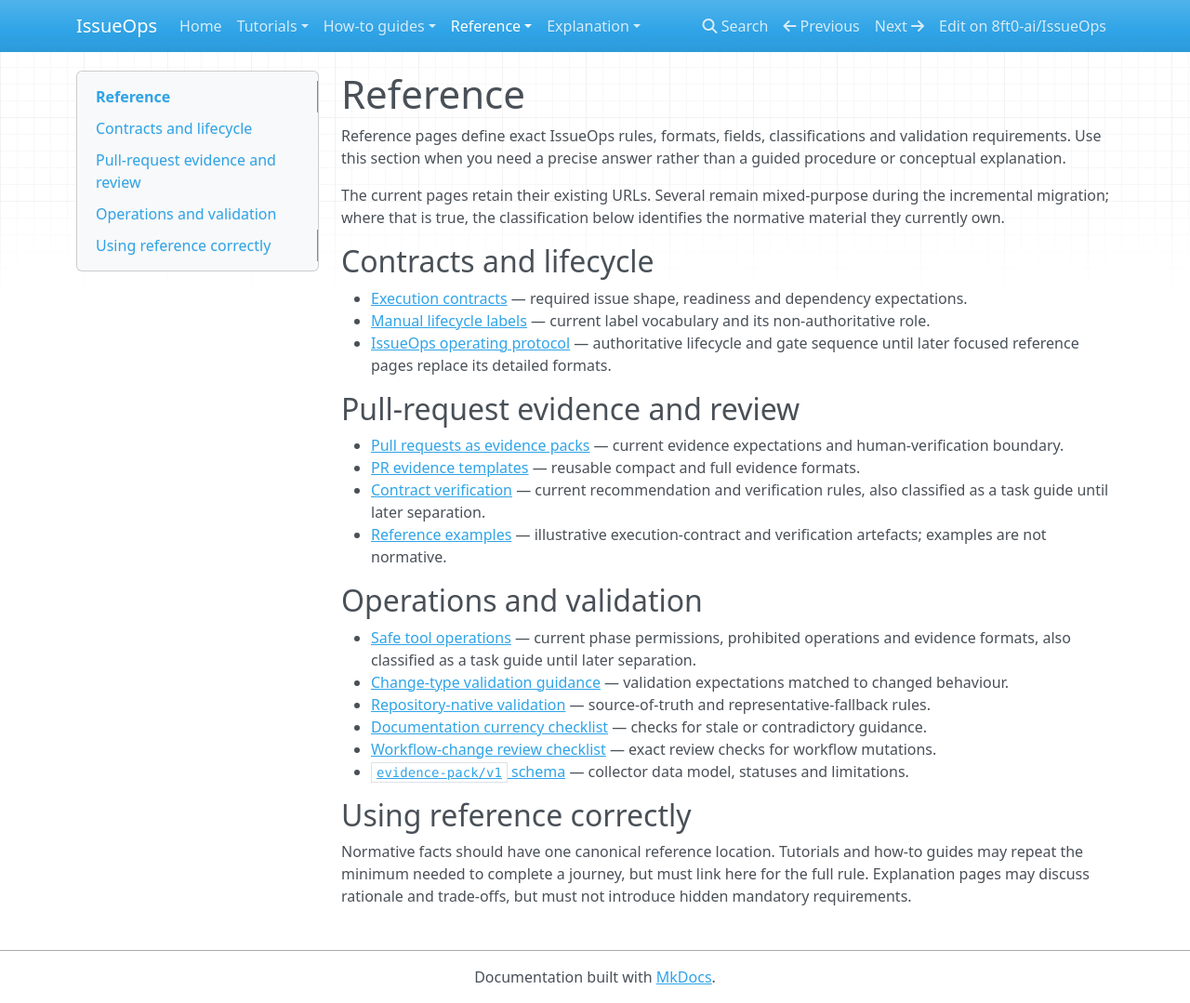
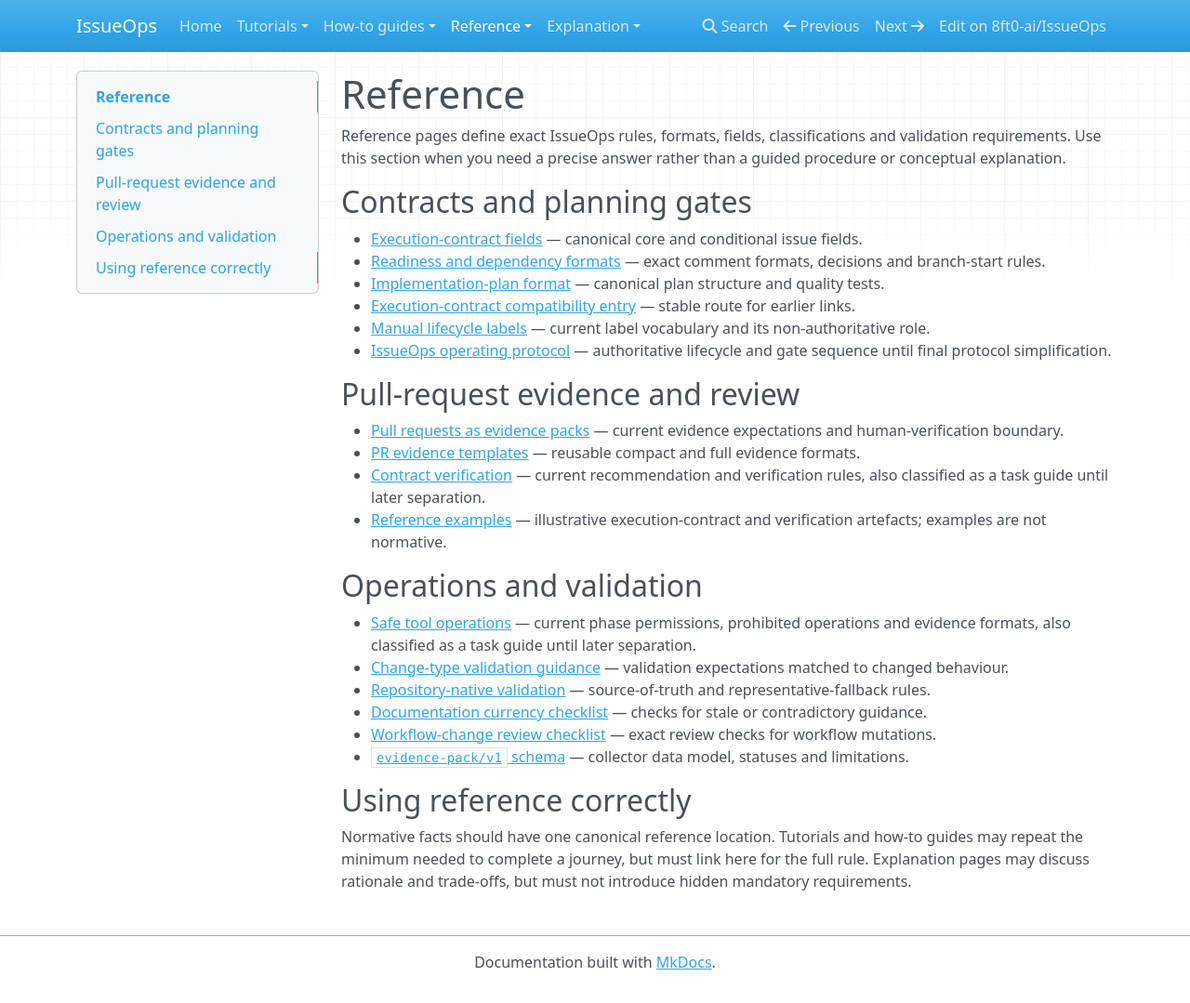
Before and after one commit to 8ft0-ai/IssueOps, an MkDocs documentation site: the page built from docs/reference/index.md, in a window 1280 px wide and 1079 px high. Shown: the whole window at 93% size. Built offline with MkDocs 1.6.1, drawn with Linux system fonts in a browser that asks for light colours; nearby versions of some CDN libraries.

Commit message:
Index the canonical execution-contract references

```diff
--- a/docs/reference/index.md
+++ b/docs/reference/index.md
@@ -2,13 +2,14 @@
 
 Reference pages define exact IssueOps rules, formats, fields, classifications and validation requirements. Use this section when you need a precise answer rather than a guided procedure or conceptual explanation.
 
-The current pages retain their existing URLs. Several remain mixed-purpose during the incremental migration; where that is true, the classification below identifies the normative material they currently own.
+## Contracts and planning gates
 
-## Contracts and lifecycle
-
-- [Execution contracts](../execution-contracts.md) — required issue shape, readiness and dependency expectations.
+- [Execution-contract fields](execution-contract-fields.md) — canonical core and conditional issue fields.
+- [Readiness and dependency formats](readiness-and-dependency-formats.md) — exact comment formats, decisions and branch-start rules.
+- [Implementation-plan format](implementation-plan-format.md) — canonical plan structure and quality tests.
+- [Execution-contract compatibility entry](../execution-contracts.md) — stable route for earlier links.
 - [Manual lifecycle labels](../labels.md) — current label vocabulary and its non-authoritative role.
-- [IssueOps operating protocol](../issueops-protocol.md) — authoritative lifecycle and gate sequence until later focused reference pages replace its detailed formats.
+- [IssueOps operating protocol](../issueops-protocol.md) — authoritative lifecycle and gate sequence until final protocol simplification.
 
 ## Pull-request evidence and review
 
```
